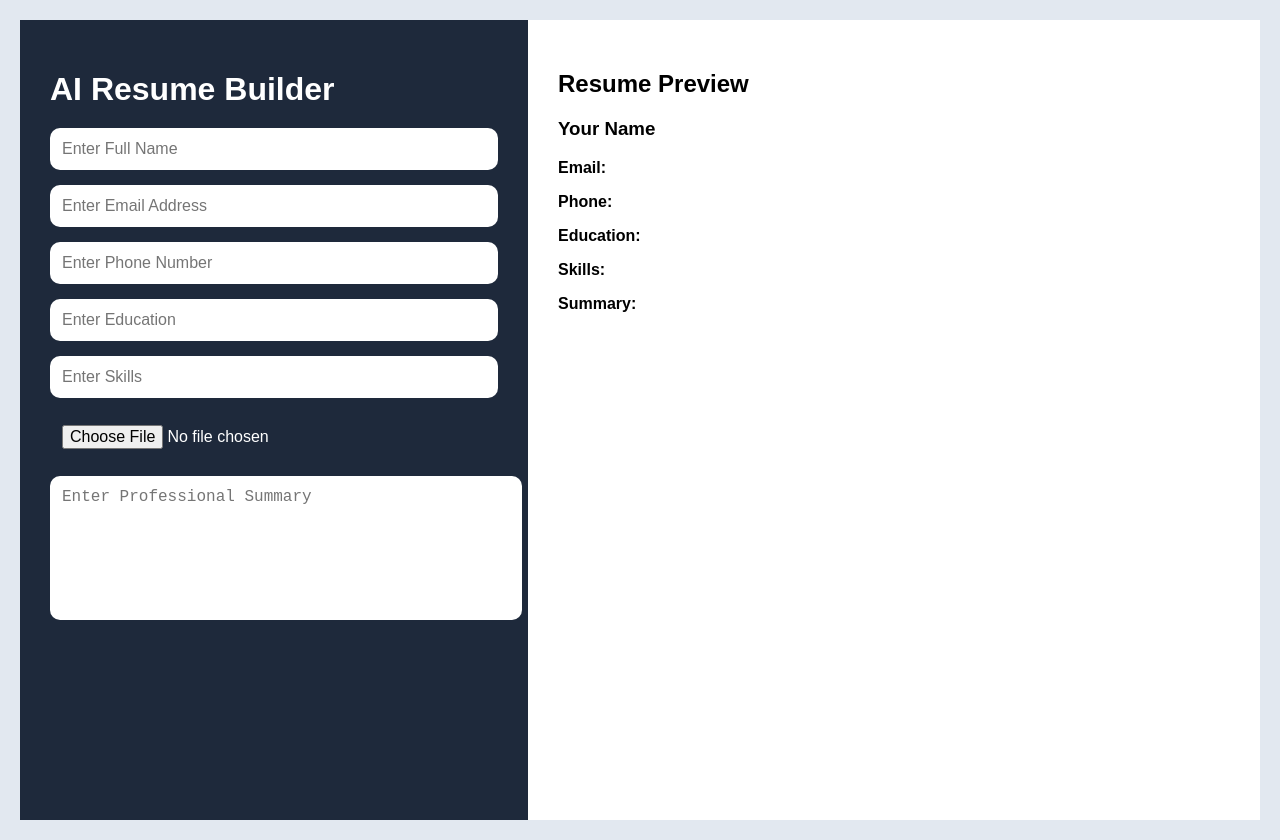
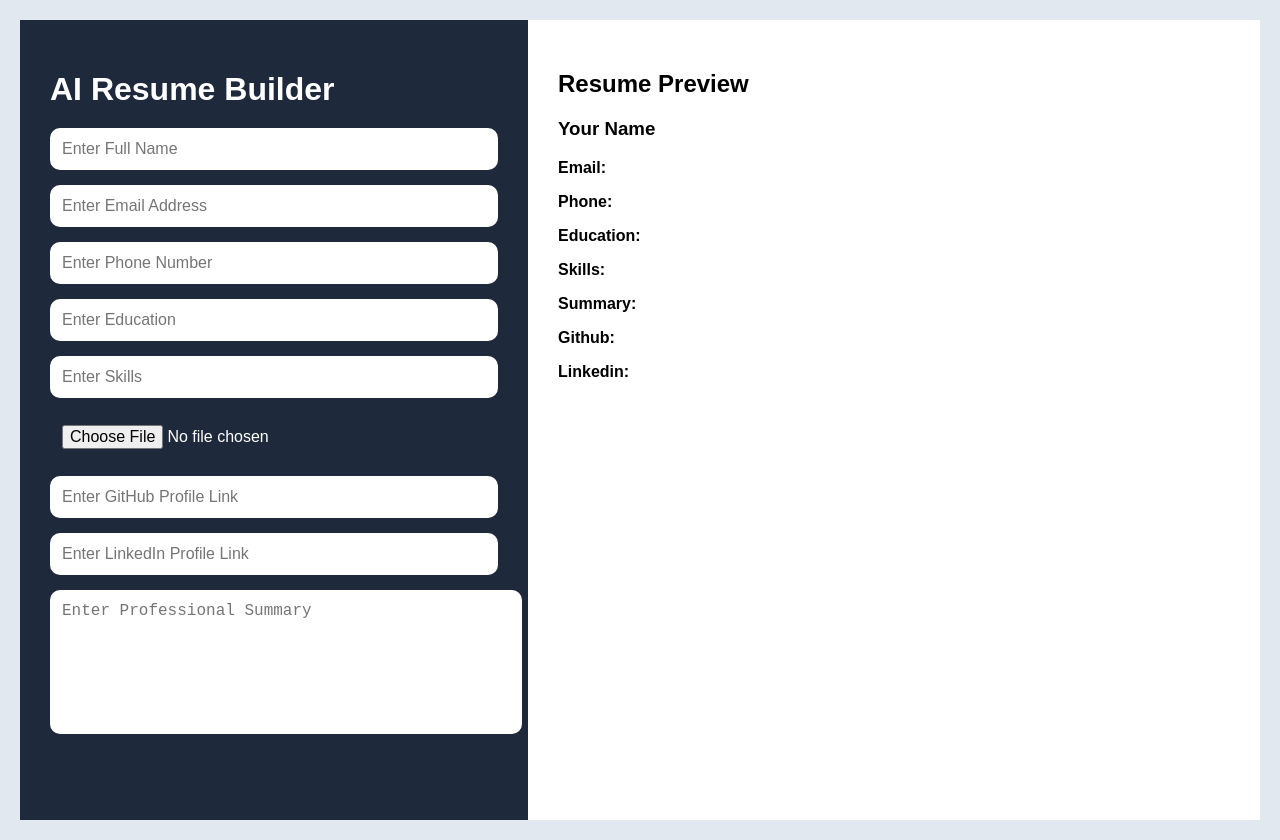
Before and after one commit to TharinduRUSL/ai-resume-builder, a React (Vite) app: page / in a window 1280 px wide. Built offline with nearby package versions, Linux system fonts and the light colour scheme.

Commit message:
Add profile photo and social links

```diff
--- a/src/App.jsx
+++ b/src/App.jsx
@@ -9,6 +9,8 @@ function App() {
   const [skills, setSkills] = useState("");
   const [summary, setSummary] = useState("");
   const [photo, setPhoto] = useState(null);
+  const [github, setGithub] = useState("");
+  const [linkedin, setLinkedin ] = useState("");
 
   return (
     <div className="container">
@@ -50,6 +52,14 @@ function App() {
           accept="image/*"
           onChange={(e) => setPhoto(e.target.files[0])}/>
 
+        <input type="text"
+          placeholder="Enter GitHub Profile Link"
+          onChange={(e) => setGithub(e.target.value)} />
+
+        <input type="text"
+          placeholder="Enter LinkedIn Profile Link"
+          onChange={(e) => setLinkedin(e.target.value)}/>
+
         <textarea
           placeholder="Enter Professional Summary"
           onChange={(e) => setSummary(e.target.value)}
@@ -65,7 +75,7 @@ function App() {
             <img
               src={URL.createObjectURL(photo)}
               alt="Profile"
-              className="Profile-photo"
+              className="profile-photo"
               />
           )}
           <h3>{name || "Your Name"}</h3>
@@ -91,6 +101,15 @@ function App() {
           </p>
 
           <p>{summary}</p>
+
+          <p>
+            <strong>Github:</strong>{github}
+          </p>
+
+          <p>
+            <strong>Linkedin:</strong>{linkedin}
+          </p>
+
         </div>
       </div>
     </div>
```
